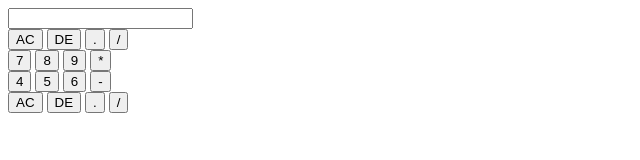
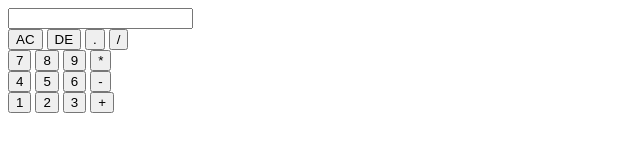
Before and after one commit to Nomcebo-coder-hub/Simple-calculator, a plain HTML site: page index.html in a window 1280 px wide. Shown: the full height of the page, 0-640 px from the left. Drawn offline with Linux system fonts and the light colour scheme.

Commit message:
Added numbers and plus for values

```diff
--- a/index.html
+++ b/index.html
@@ -32,10 +32,10 @@
             <input type="button" value="-" />
           </div>
           <div>
-            <input type="button" value="AC" />
-            <input type="button" value="DE" />
-            <input type="button" value="." />
-            <input type="button" value="/" />
+            <input type="button" value="1" />
+            <input type="button" value="2" />
+            <input type="button" value="3" />
+            <input type="button" value="+" />
           </div>
         </form>
       </div>
```
